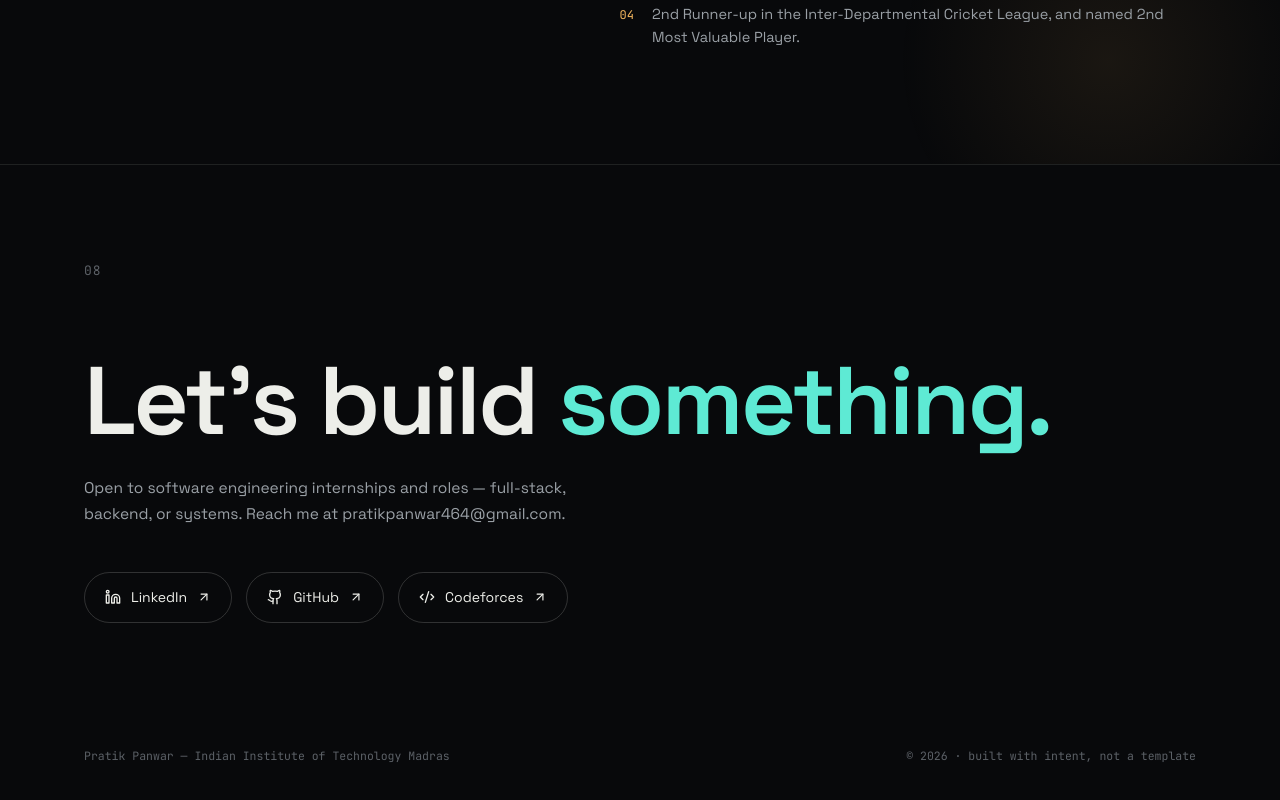
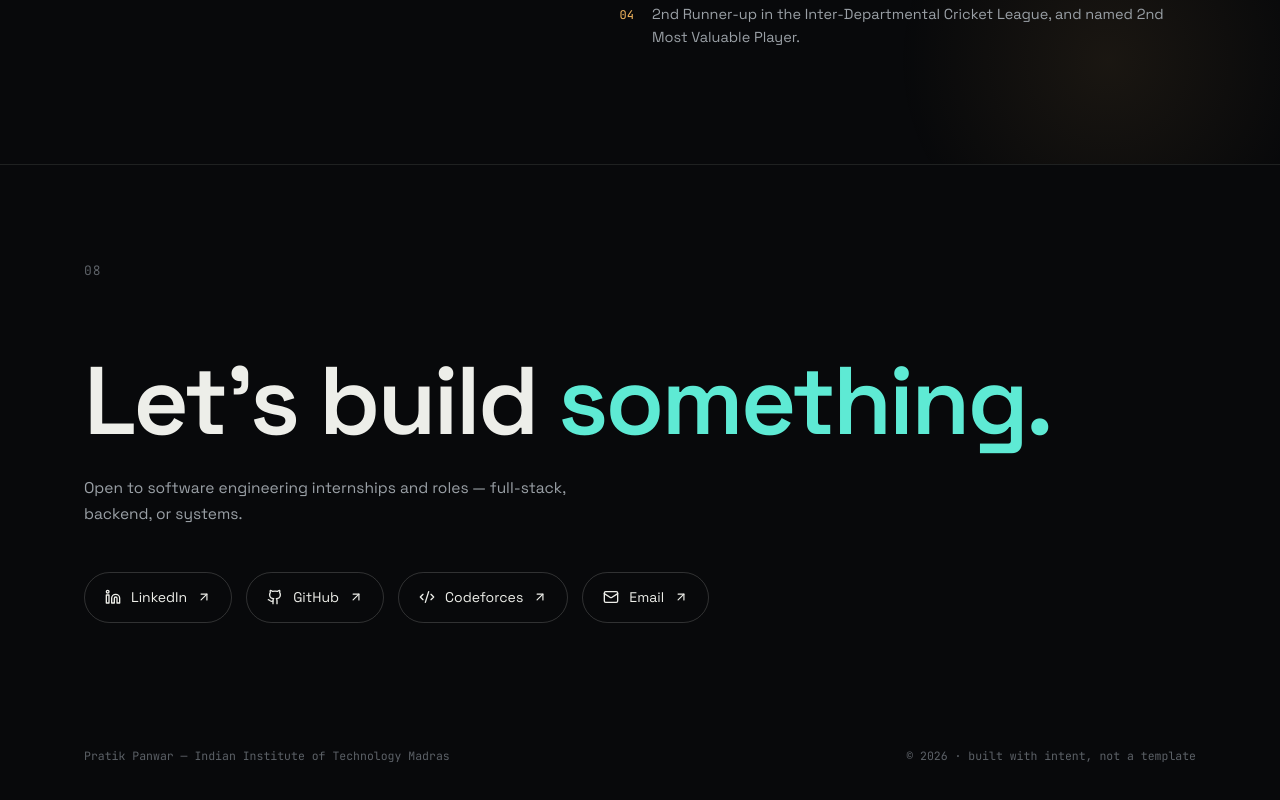
Before and after one commit to Pratik464iitm/My-Portfolio_pp, a React (Vite) app: page / in a window 1280 px wide. Shown: the part 6614-7414 px from the top of the page. Built offline with nearby package versions, Linux system fonts and the light colour scheme.

Commit message:
Add email contact button

```diff
--- a/src/components/Contact.jsx
+++ b/src/components/Contact.jsx
@@ -1,12 +1,13 @@
-import { ArrowUpRight, Github, Linkedin, Code2 } from "lucide-react";
+import { ArrowUpRight, Github, Linkedin, Code2, Mail } from "lucide-react";
 import Reveal from "./Reveal.jsx";
 import MagneticButton from "./MagneticButton.jsx";
 import { personal } from "../data/content.js";
 
 const links = [
-  { label: "LinkedIn", href: personal.links.linkedin, icon: Linkedin },
-  { label: "GitHub", href: personal.links.github, icon: Github },
-  { label: "Codeforces", href: personal.links.codeforces, icon: Code2 },
+  { label: "LinkedIn", href: personal.links.linkedin, icon: Linkedin, external: true },
+  { label: "GitHub", href: personal.links.github, icon: Github, external: true },
+  { label: "Codeforces", href: personal.links.codeforces, icon: Code2, external: true },
+  { label: "Email", href: `mailto:${personal.links.email}`, icon: Mail },
 ];
 
 export default function Contact() {
@@ -26,18 +27,13 @@ export default function Contact() {
         <Reveal delay={0.1} y={20}>
           <p className="contact-desc">
             Open to software engineering internships and roles — full-stack, backend, or systems.
-            {personal.links.email ? (
-              <> Reach me at <a href={`mailto:${personal.links.email}`} className="link-underline">{personal.links.email}</a>.</>
-            ) : (
-              <> Email on request — reach out on LinkedIn to start the conversation.</>
-            )}
           </p>
         </Reveal>
 
         <Reveal delay={0.2} y={20} className="contact-links">
-          {links.map(({ label, href, icon: Icon }) => (
+          {links.map(({ label, href, icon: Icon, external }) => (
             <MagneticButton key={label} strength={0.25}>
-              <a href={href} target="_blank" rel="noopener noreferrer" className="contact-link" data-cursor="link">
+              <a href={href} target={external ? "_blank" : undefined} rel={external ? "noopener noreferrer" : undefined} className="contact-link" data-cursor="link">
                 <Icon size={16} />
                 <span>{label}</span>
                 <ArrowUpRight size={14} className="contact-link-arrow" />
```
